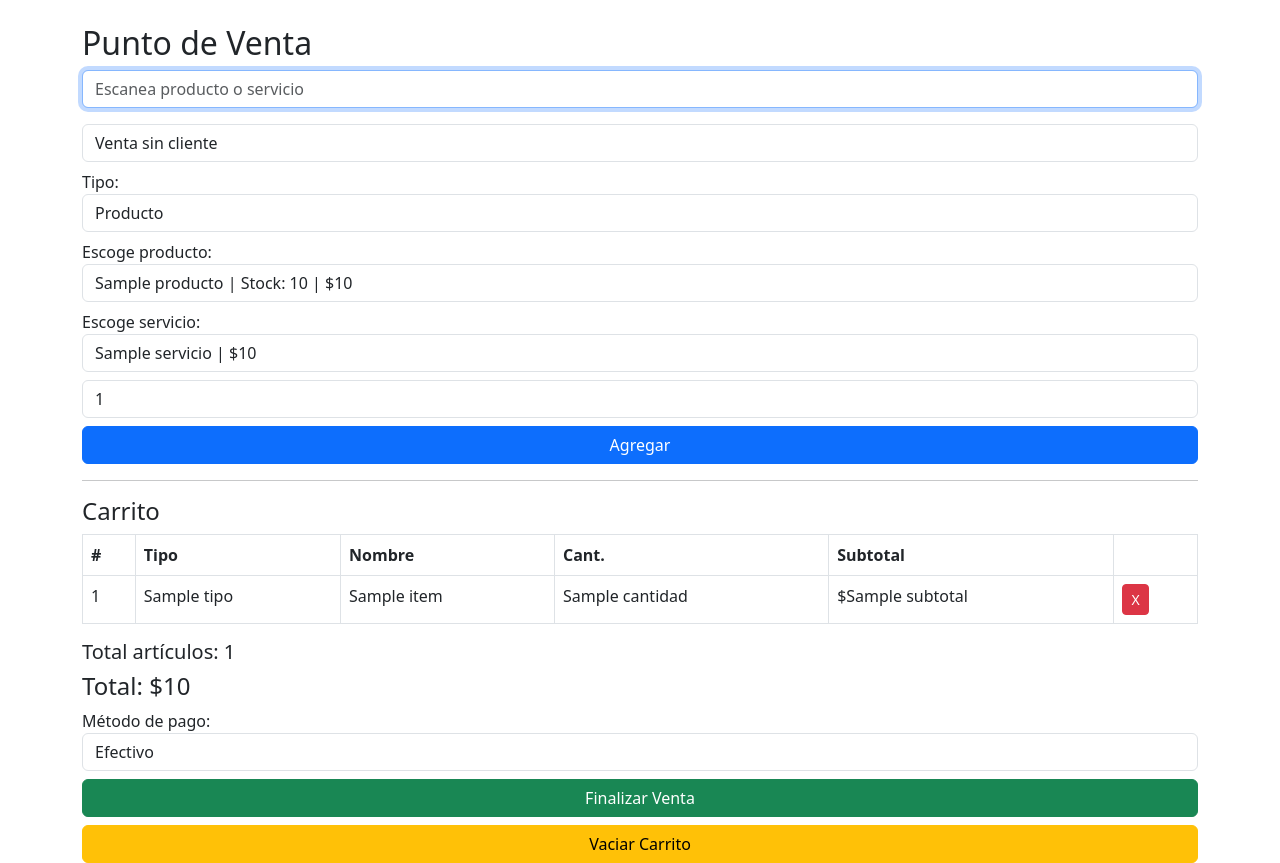
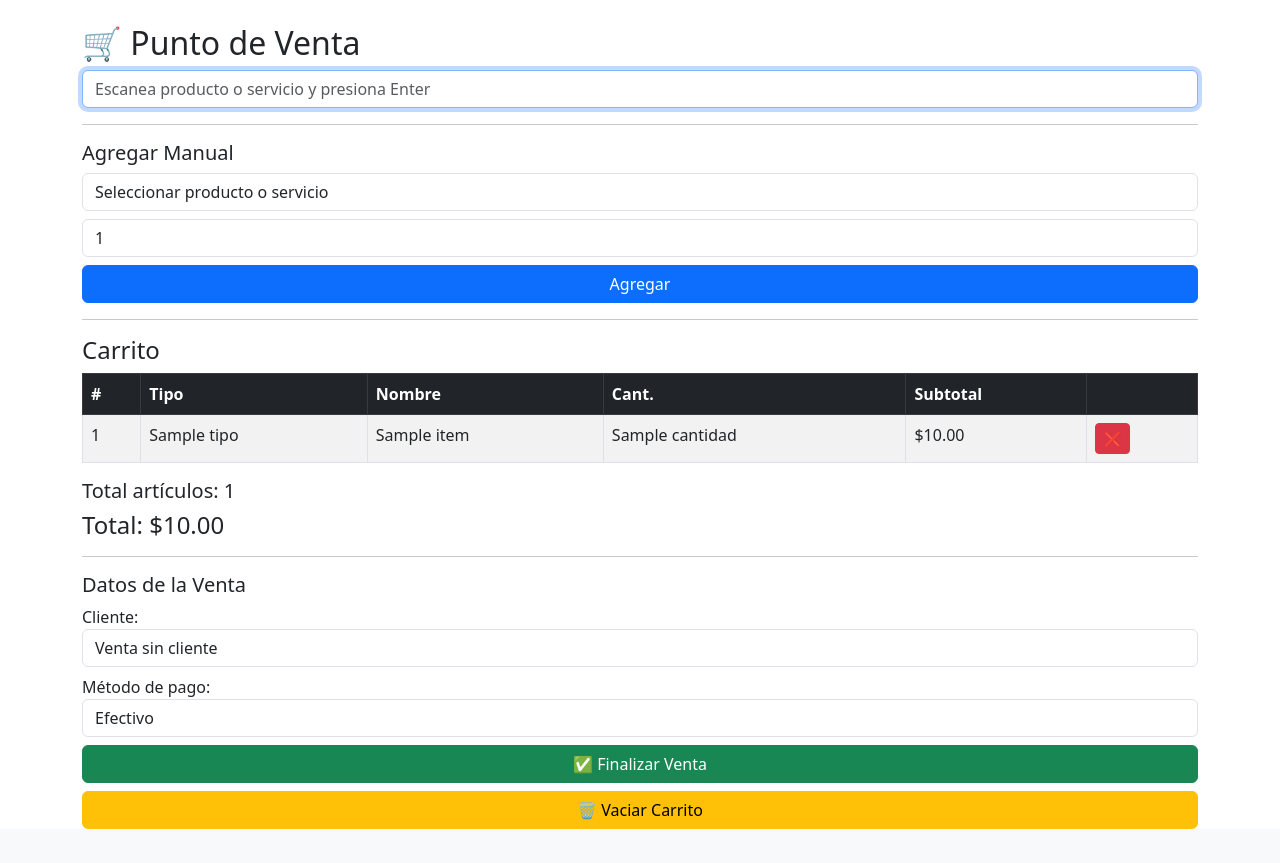
Before and after one commit to mi-querido-lomito/crm_lomito, a Python web app: template templates/ventas.html in a window 1280 px wide. Shown: the part 56-919 px from the top of the page. After the commit the page ends 885 px from the top, so only its background shows below. Run offline with Jinja, Linux system fonts and the light colour scheme; the template is opened without the code that fills it: most values are stand-ins (such as "Sample title", 1, 10 or a date in 2020).

Commit message:
Enhance layout and labels in ventas.html
Updated the layout and labels for the sales point page, enhancing user experience with clearer prompts and improved accessibility.

```diff
--- a/templates/ventas.html
+++ b/templates/ventas.html
@@ -1,15 +1,23 @@
 {% extends "base.html" %}
 {% block content %}
 
-<h2>Punto de Venta</h2>
+<h2>🛒 Punto de Venta</h2>
 
+<!-- ============================= -->
+<!-- ESCÁNER AUTOMÁTICO -->
+<!-- ============================= -->
 <form method="POST" id="scannerForm">
-    <input type="text" name="codigo_barras"
+
+    <input type="text"
+           name="codigo_barras"
            id="scanner"
            autofocus
            class="form-control mb-3"
-           placeholder="Escanea producto o servicio">
+           placeholder="Escanea producto o servicio y presiona Enter">
 
+    <input type="hidden" name="agregar" value="1">
+
+</form>
 
 <script>
 document.getElementById("scanner").addEventListener("change", function() {
@@ -17,53 +25,54 @@ document.getElementById("scanner").addEventListener("change", function() {
 });
 </script>
 
+<hr>
+
+<!-- ============================= -->
+<!-- AGREGAR MANUAL -->
+<!-- ============================= -->
 <form method="POST">
 
-    <select name="cliente_id" class="form-control mb-2">
-        <option value="">Venta sin cliente</option>
-        {% for c in clientes %}
-            <option value="{{ c.id }}">{{ c.nombre }}</option>
+    <input type="hidden" name="agregar" value="1">
+
+    <h5>Agregar Manual</h5>
+
+    <select name="codigo_barras" class="form-control mb-2">
+        <option value="">Seleccionar producto o servicio</option>
+
+        {% for p in productos %}
+        <option value="{{ p.codigo_barras }}">
+            🛍 {{ p.nombre }} | Stock: {{ p.stock }} | ${{ p.precio }}
+        </option>
         {% endfor %}
-    </select>
 
-    <label>Tipo:</label>
-    <select name="tipo" class="form-control mb-2">
-        <option value="producto">Producto</option>
-        <option value="servicio">Servicio</option>
-    </select>
-
-    <label>Escoge producto:</label>
-    <select name="producto_id" class="form-control mb-2">
-        {% for p in productos %}
-        <option value="{{ p.id }}">
-            {{ p.nombre }} | Stock: {{ p.stock }} | ${{ p.precio }}
+        {% for s in servicios %}
+        <option value="{{ s.codigo_barras }}">
+            ✂ {{ s.nombre }} | ${{ s.precio }}
         </option>
         {% endfor %}
     </select>
 
-    <label>Escoge servicio:</label>
-    <select name="servicio_id" class="form-control mb-2">
-        {% for s in servicios %}
-        <option value="{{ s.id }}">
-            {{ s.nombre }} | ${{ s.precio }}
-        </option>
-        {% endfor %}
-    </select>
-
-    <input type="number" name="cantidad" value="1" min="1"
+    <input type="number"
+           name="cantidad"
+           value="1"
+           min="1"
            class="form-control mb-2">
 
-    <button name="agregar" class="btn btn-primary w-100">
+    <button class="btn btn-primary w-100">
         Agregar
     </button>
 
 </form>
-</form>
+
 <hr>
 
+<!-- ============================= -->
+<!-- CARRITO -->
+<!-- ============================= -->
 <h4>Carrito</h4>
 
-<table class="table table-bordered">
+<table class="table table-bordered table-striped">
+    <thead class="table-dark">
         <tr>
             <th>#</th>
             <th>Tipo</th>
@@ -72,44 +81,68 @@ document.getElementById("scanner").addEventListener("change", function() {
             <th>Subtotal</th>
             <th></th>
         </tr>
+    </thead>
+    <tbody>
     {% for item in carrito %}
     <tr>
         <td>{{ loop.index }}</td>
         <td>{{ item.tipo }}</td>
         <td>{{ item.nombre }}</td>
         <td>{{ item.cantidad }}</td>
-        <td>${{ item.subtotal }}</td>
+        <td>${{ "%.2f"|format(item.subtotal) }}</td>
         <td>
             <form method="POST">
                 <input type="hidden" name="index" value="{{ loop.index0 }}">
-                <button name="eliminar" class="btn btn-sm btn-danger">
-                    X
+                <button name="eliminar"
+                        class="btn btn-sm btn-danger">
+                    ❌
                 </button>
             </form>
         </td>
     </tr>
     {% endfor %}
+    </tbody>
 </table>
 
 <h5>Total artículos: {{ carrito | length }}</h5>
-<h4>Total: ${{ carrito | sum(attribute='subtotal') }}</h4>
+<h4>Total: ${{ "%.2f"|format(carrito | sum(attribute='subtotal')) }}</h4>
 
+<hr>
+
+<!-- ============================= -->
+<!-- FINALIZAR VENTA -->
+<!-- ============================= -->
 <form method="POST">
 
+    <h5>Datos de la Venta</h5>
+
+    <label>Cliente:</label>
+    <select name="cliente_id" class="form-control mb-2">
+        <option value="">Venta sin cliente</option>
+        {% for c in clientes %}
+            <option value="{{ c.id }}">{{ c.nombre }}</option>
+        {% endfor %}
+    </select>
+
     <label>Método de pago:</label>
-    <select name="metodo_pago" class="form-control mb-2" required>
+    <select name="metodo_pago"
+            class="form-control mb-2"
+            required>
         <option value="Efectivo">Efectivo</option>
         <option value="Transferencia">Transferencia</option>
         <option value="Tarjeta">Tarjeta</option>
     </select>
 
-    <button name="finalizar" class="btn btn-success w-100 mb-2">
-        Finalizar Venta
+    <button name="finalizar"
+            class="btn btn-success w-100 mb-2">
+        ✅ Finalizar Venta
     </button>
 
-    <button name="vaciar" class="btn btn-warning w-100">
-        Vaciar Carrito
+    <button name="vaciar"
+            class="btn btn-warning w-100">
+        🗑 Vaciar Carrito
     </button>
 
 </form>
+
 {% endblock %}
```
Lines whose indentation alone changed are shown as unchanged.
